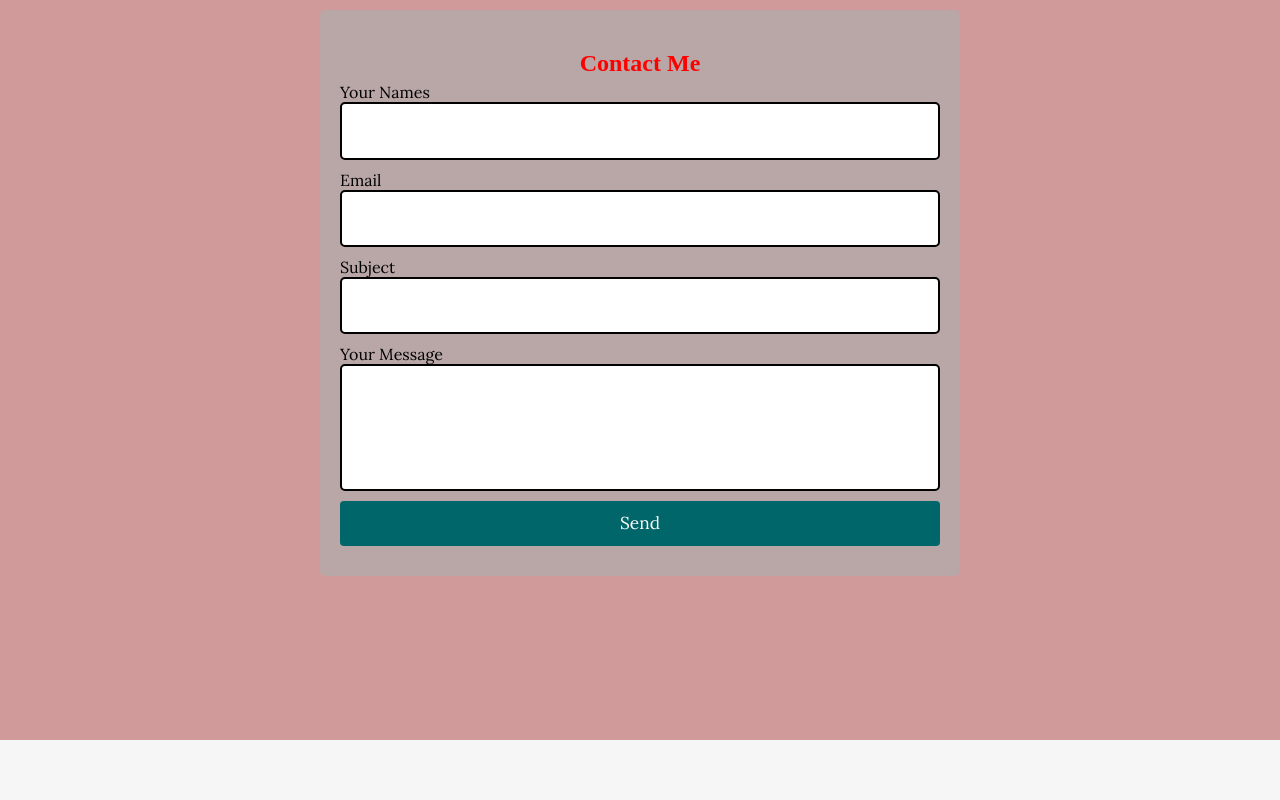
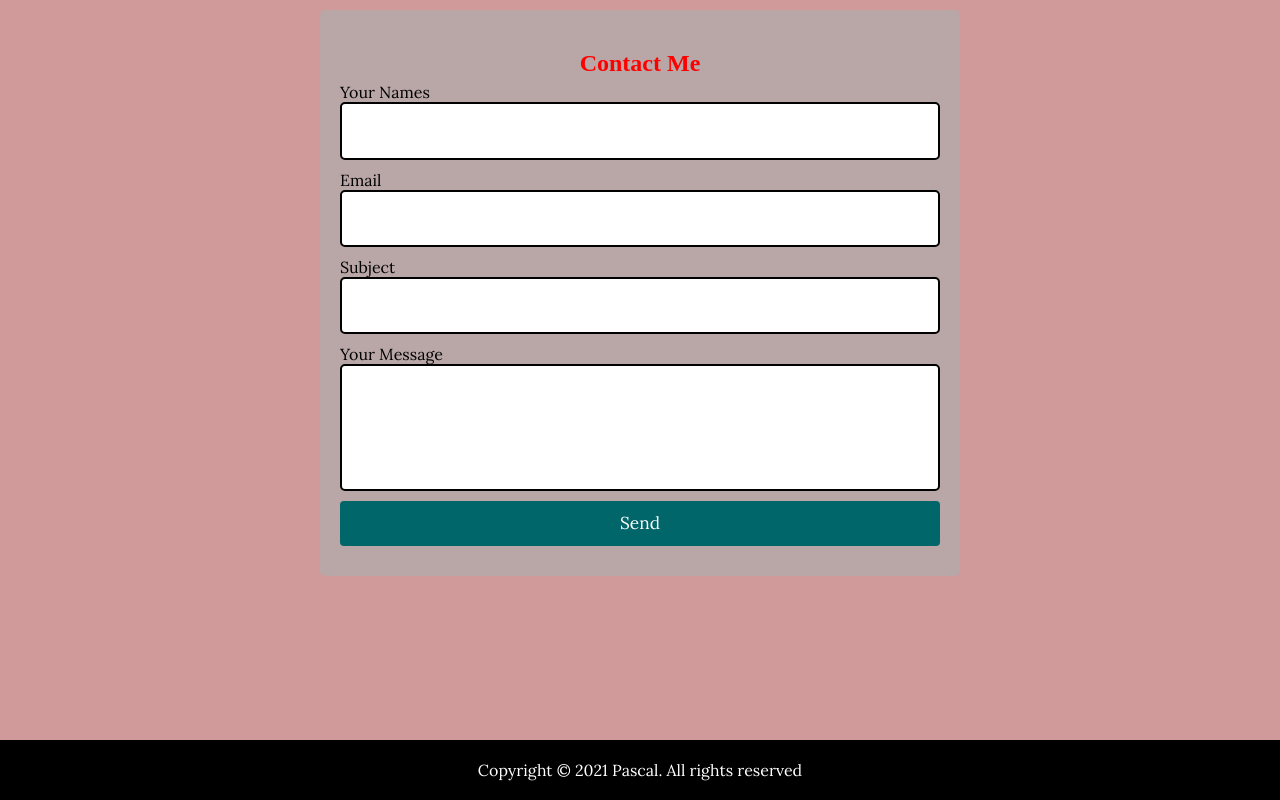
Before and after one commit to ITE3162/web-design-mini-project-MUSANGWAPascal, a plain HTML site: page index.html in a window 1280 px wide. Shown: the part 2499-3299 px from the top of the page. Before the commit the page ends 3239 px from the top, so only its background shows below. Drawn offline with Linux system fonts and the light colour scheme.

Commit message:
Add to index page a footer

```diff
--- a/css/styles.css
+++ b/css/styles.css
@@ -276,3 +276,20 @@ header ul li a:hover{
 #about: target{
     background: green;
 }
+.footer{
+	background: #303036;
+	color:#d3d3d3;
+	height: 60px;
+	position: relative;
+}
+.footer .footer-bottom{
+	background: #000000;
+	color: #fff;
+	height: 60px;
+	width: 100%;
+	text-align: center;
+	position: absolute;
+	bottom: 0px;
+	left: 0px;
+	padding-top: 20px;
+}
--- a/index.html
+++ b/index.html
@@ -149,5 +149,11 @@
         </form>
     </div>
     </div>
+    <div class="footer">
+        <div class="footer-bottom">
+            Copyright &copy; 2021 Pascal. All rights reserved
+        </div>
+
+    </div>
 </body>
 </html>
```
